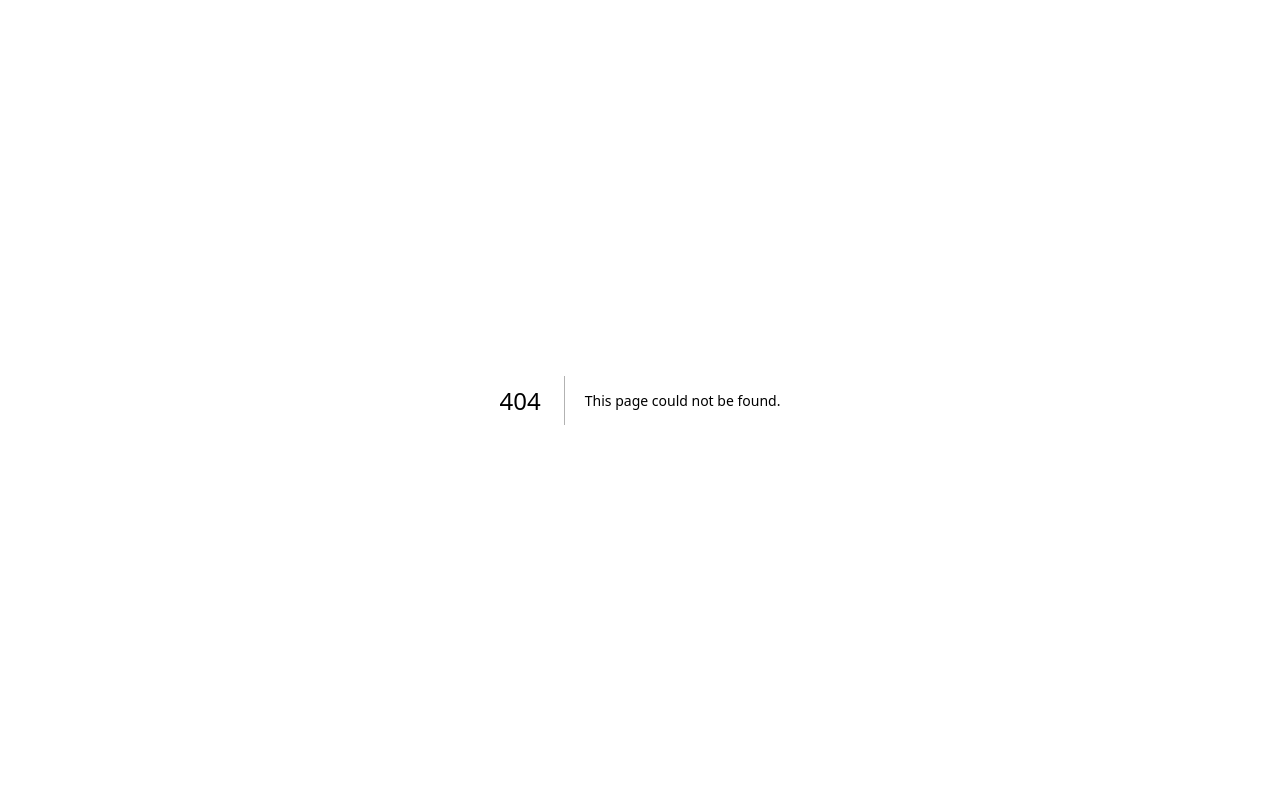
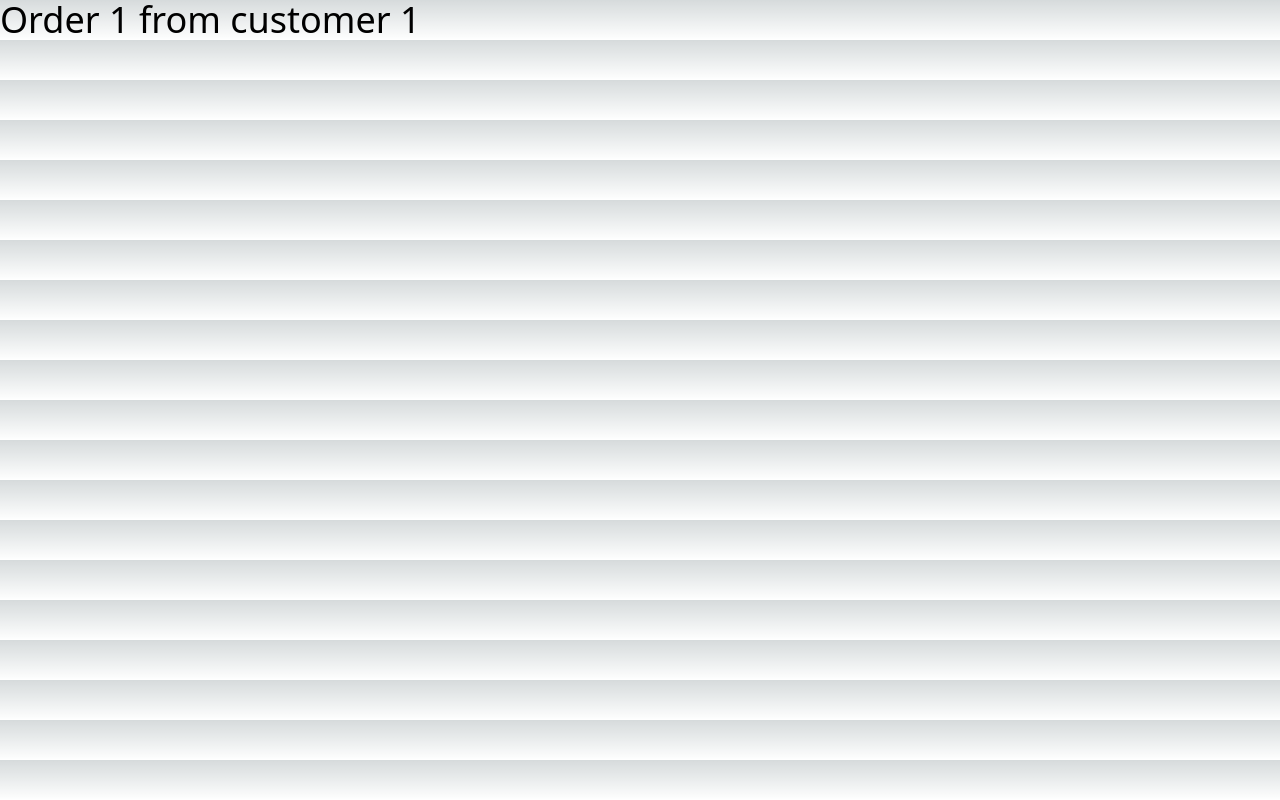
Before and after one commit to HashimAlHasani/react-next, a Next.js app: page /customers/1/orders/1 in a window 1280 px wide. Before the commit this address had no page. Built offline with nearby package versions, Linux system fonts and the light colour scheme.

Commit message:
Routing and Parameters - Next.js

```diff
--- /dev/null
+++ b/pages/customers/[id].tsx
@@ -0,0 +1,7 @@
+import { useRouter } from "next/router";
+
+export default function Customer() {
+  const router = useRouter();
+  const { id } = router.query;
+  return <h1 className="text-4xl">Customer {id}</h1>;
+}
--- /dev/null
+++ b/pages/customers/[id]/orders/[orderId].tsx
@@ -0,0 +1,11 @@
+import { useRouter } from "next/router";
+
+export default function Order() {
+  const router = useRouter();
+  const { orderId, id } = router.query;
+  return (
+    <h1 className="text-4xl">
+      Order {orderId} from customer {id}
+    </h1>
+  );
+}
--- /dev/null
+++ b/pages/customers/[id]/orders/index.tsx
@@ -0,0 +1,3 @@
+export default function Orders() {
+  return <h1 className="text-4xl">All orders</h1>;
+}
--- /dev/null
+++ b/pages/customers/index.tsx
@@ -0,0 +1,3 @@
+export default function Customers() {
+  return <h1 className="text-4xl">Customers</h1>;
+}
```
